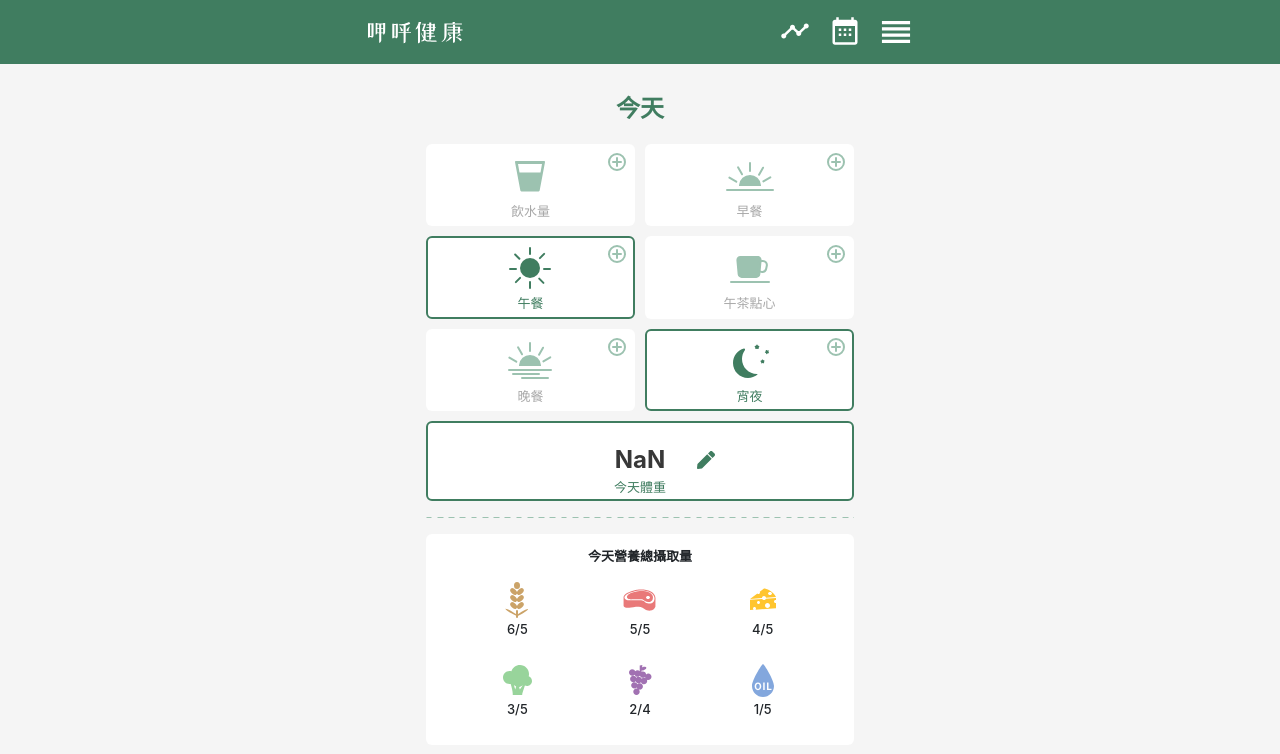
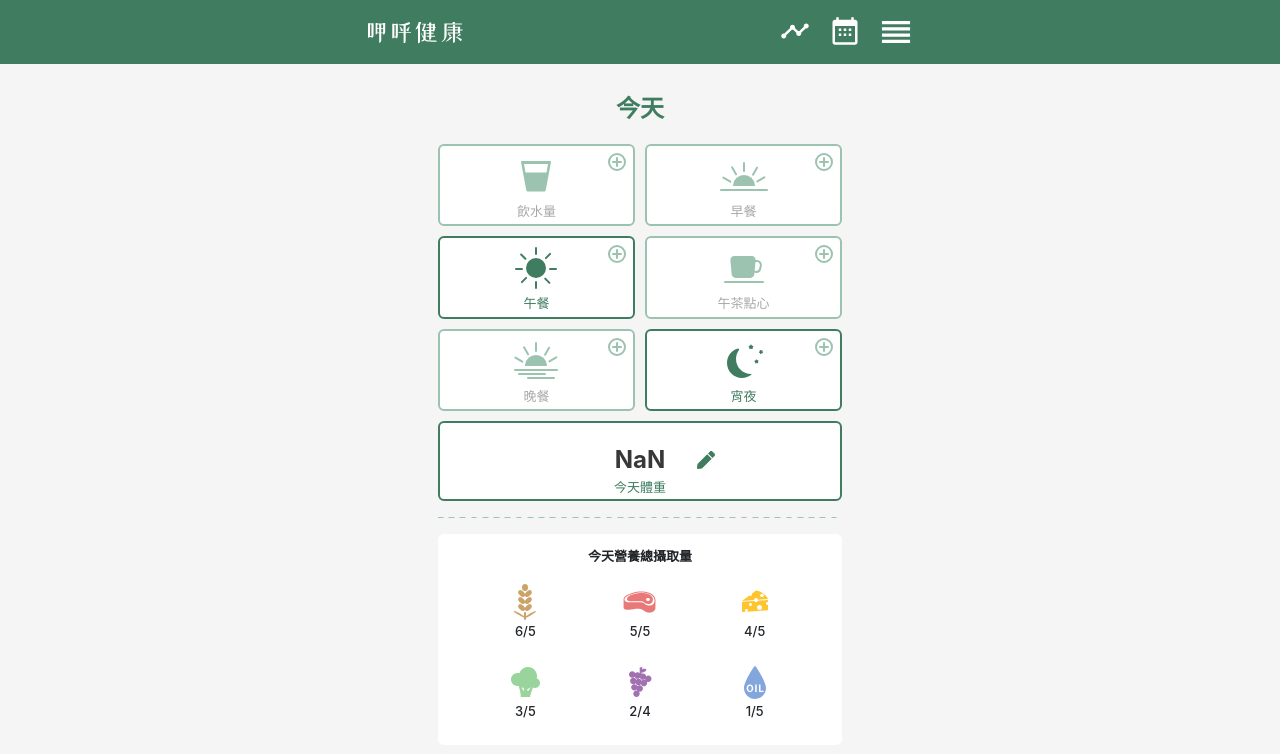
Before and after one commit to yachen168/Healthy-Eating, a Vue app: page /recording/states in a window 1280 px wide. Shown: the top 754 px of the page. Built offline with nearby package versions, Linux system fonts and the light colour scheme; no server answers.

Commit message:
fix: outline of  recording cards

```diff
--- a/src/components/recording/RecordingCard.vue
+++ b/src/components/recording/RecordingCard.vue
@@ -1,5 +1,5 @@
 <template>
-  <div class="recording-card">
+  <div class="recording-card" :class="{ hasBorder: hasBorder }">
     <AddIcon class="add-icon" v-if="hasHeaderIcon" />
     <slot name="card-body" class="recording-card-body"></slot>
     <slot name="card-footer" class="recording-card-footer"></slot>
@@ -20,6 +20,10 @@ export default {
     hasBodyIcon: {
       type: Boolean,
       default: false
+    },
+    hasBorder: {
+      type: Boolean,
+      default: false
     }
   }
 };
@@ -37,10 +41,9 @@ export default {
   min-height: 80px;
   border-radius: 6px;
   background-color: #fff;
-  border: 2px solid transparent;
   cursor: pointer;
-  &.empty {
-    border-color: #9cc2b0;
+  &.hasBorder {
+    border: 2px solid #9cc2b0;
   }
   &.recorded {
     border-color: #407d60;
--- a/src/views/recording/RecordingStates.vue
+++ b/src/views/recording/RecordingStates.vue
@@ -18,6 +18,7 @@
           <RecordingCard
             :hasHeaderIcon="true"
             :hasBodyIcon="true"
+            :hasBorder="true"
             :class="{ recorded: mealsRecordingStates[index].detail }"
           >
             <img
@@ -45,7 +46,7 @@
             })
           "
         >
-          <RecordingCard :class="{ recorded: true }">
+          <RecordingCard :hasBorder="true" :class="{ recorded: true }">
             <p slot="card-body" class="title">
               {{ Math.round($store.getters.userProfile.weight * 100) / 100
               }}<PenIcon class="icon-pen" />
```
